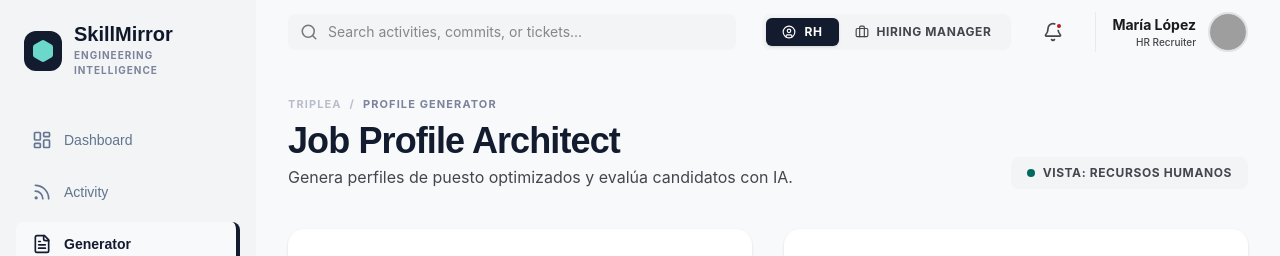
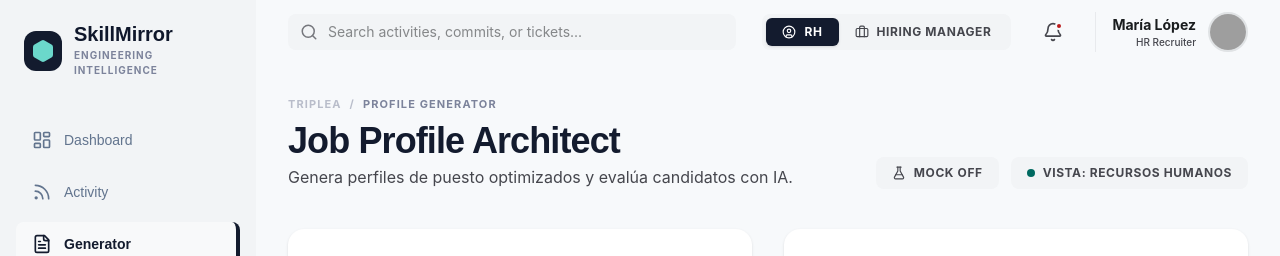
Before and after one commit to alandavid11/TripleA, a React (Vite) app: page / in a window 1280 px wide. Both pictures are taken after a click on the button "Generator". Shown: the top 256 px of the page. Built offline with nearby package versions, Linux system fonts and the light colour scheme; grey boxes are pictures that could not be loaded.

Commit message:
Update Generator.tsx

```diff
--- a/src/screens/Generator.tsx
+++ b/src/screens/Generator.tsx
@@ -13,6 +13,7 @@ import {
   BarChart3,
   Loader2,
   PlusCircle,
+  FlaskConical,
 } from 'lucide-react';
 import { UserRole, InterviewQuestion, UploadedFile } from '../types';
 
@@ -63,7 +64,27 @@ const MOCK_GENERATED_JD = {
   ],
 };
 
+const MOCK_TEAM_ACTIVITIES = `- El equipo trabaja con microservicios en Go y gRPC
+- Usan Kubernetes en GCP para orquestación de servicios
+- Practican trunk-based development con CI/CD en GitHub Actions
+- Sprint reviews cada 2 semanas con planning trimestral
+- Necesitan alguien que lidere la migración a event-driven architecture
+- Stack actual: Go, PostgreSQL, Redis, Kafka, Terraform`;
+
+const MOCK_FILES: UploadedFile[] = [
+  { name: 'JD_Senior_Backend_Engineer.pdf', size: '245.3 KB', type: 'pdf' },
+  { name: 'Skills_Matrix_Platform_Team.pdf', size: '128.7 KB', type: 'pdf' },
+];
+
+const MOCK_CANDIDATE_ANSWERS: Record<string, string> = {
+  '1': 'Implementaría Kafka como message broker con particionamiento por tenant ID, usando consumer groups para escalar horizontalmente. Aplicaría backpressure con rate limiting y tendría dead-letter queues para mensajes fallidos con retry exponencial.',
+  '2': 'En mi empresa anterior migré un monolito de pagos usando strangler fig pattern. Empecé por las rutas de menor riesgo, usé feature flags para rollback seguro y mantuve ambos sistemas en paralelo 3 meses con tests de regresión automatizados.',
+  '3': 'Prefiero proponer un POC rápido cuando hay desacuerdo técnico. En mi equipo anterior documentábamos las decisiones en ADRs y votábamos basándonos en datos de performance y mantenibilidad, no en opiniones.',
+  '4': 'Implementaría trunk-based development con feature flags, pipelines de CI con lint/test/build paralelos, deploy automático a staging y canary releases a producción con rollback automático si las métricas caen.',
+};
+
 export const Generator: React.FC<GeneratorProps> = ({ activeRole }) => {
+  const [mockMode, setMockMode] = useState(false);
   const [jdFiles, setJdFiles] = useState<UploadedFile[]>([]);
   const [teamActivities, setTeamActivities] = useState('');
   const [isGenerating, setIsGenerating] = useState(false);
@@ -73,6 +94,29 @@ export const Generator: React.FC<GeneratorProps> = ({ activeRole }) => {
   const [isEvaluating, setIsEvaluating] = useState(false);
   const [teamContext, setTeamContext] = useState('Platform Engineering');
   const [roleType, setRoleType] = useState('Senior Backend Engineer');
+
+  const toggleMockMode = () => {
+    const next = !mockMode;
+    setMockMode(next);
+    if (next) {
+      setJdFiles(MOCK_FILES);
+      setTeamActivities(MOCK_TEAM_ACTIVITIES);
+      setTeamContext('Platform Engineering');
+      setRoleType('Senior Backend Engineer');
+      setQuestions(
+        MOCK_QUESTIONS.map((q) => ({
+          ...q,
+          candidateAnswer: MOCK_CANDIDATE_ANSWERS[q.id] ?? '',
+        }))
+      );
+    } else {
+      setJdFiles([]);
+      setTeamActivities('');
+      setGenerated(false);
+      setMatchScore(null);
+      setQuestions(MOCK_QUESTIONS);
+    }
+  };
 
   const handleFileUpload = (e: React.ChangeEvent<HTMLInputElement>) => {
     const files = e.target.files;
@@ -136,11 +180,24 @@ export const Generator: React.FC<GeneratorProps> = ({ activeRole }) => {
                 : 'Define requisitos técnicos y actividades del equipo para generar perfiles precisos.'}
             </p>
           </div>
-          <div className="flex items-center gap-2 px-4 py-2 bg-surface-container-low rounded-lg">
-            <div className={`w-2 h-2 rounded-full ${activeRole === 'hr' ? 'bg-secondary' : 'bg-primary-container'}`} />
-            <span className="text-xs font-bold text-on-surface-variant uppercase tracking-wider">
-              Vista: {activeRole === 'hr' ? 'Recursos Humanos' : 'Hiring Manager'}
-            </span>
+          <div className="flex items-center gap-3">
+            <button
+              onClick={toggleMockMode}
+              className={`flex items-center gap-2 px-4 py-2 rounded-lg font-bold text-xs uppercase tracking-wider transition-all ${
+                mockMode
+                  ? 'bg-amber-500 text-white shadow-md shadow-amber-500/25'
+                  : 'bg-surface-container-low text-on-surface-variant hover:bg-surface-container-high'
+              }`}
+            >
+              <FlaskConical size={14} />
+              Mock {mockMode ? 'ON' : 'OFF'}
+            </button>
+            <div className="flex items-center gap-2 px-4 py-2 bg-surface-container-low rounded-lg">
+              <div className={`w-2 h-2 rounded-full ${activeRole === 'hr' ? 'bg-secondary' : 'bg-primary-container'}`} />
+              <span className="text-xs font-bold text-on-surface-variant uppercase tracking-wider">
+                Vista: {activeRole === 'hr' ? 'Recursos Humanos' : 'Hiring Manager'}
+              </span>
+            </div>
           </div>
         </div>
       </header>
```
